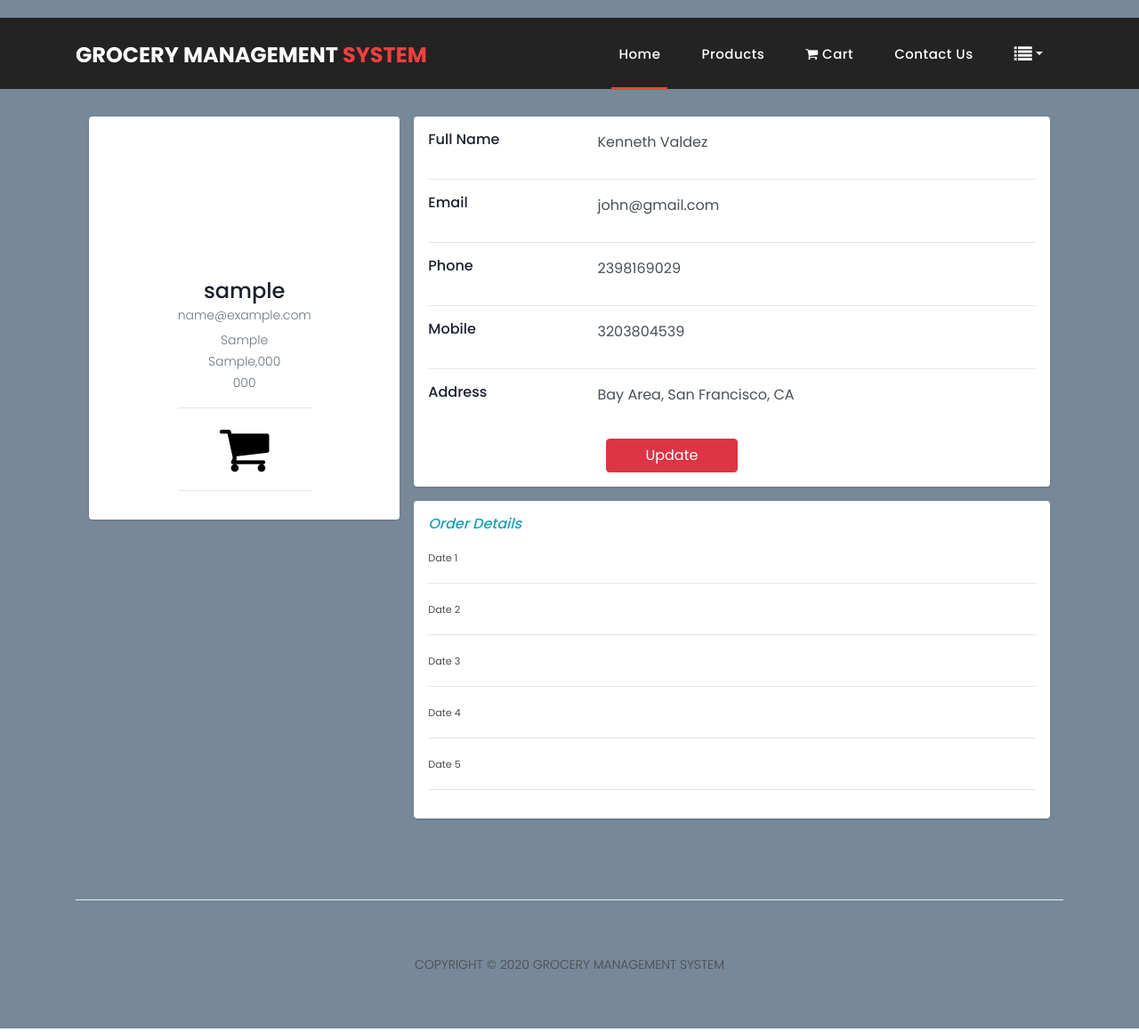
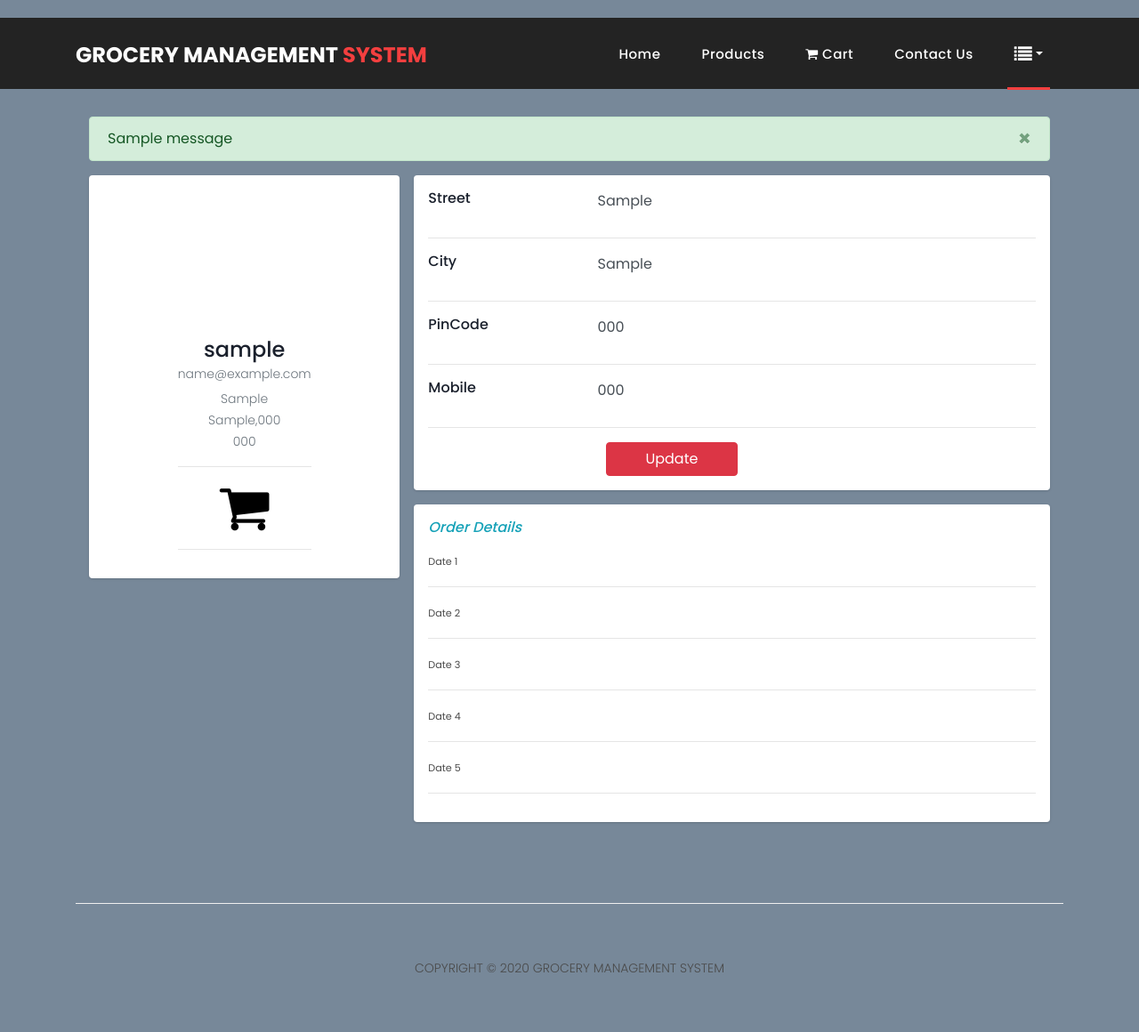
Before and after one commit to bagladivyang03/grocery-management, a Django app: page /grocery_management/viewprofile/ in a window 1280 px wide. Shown: the whole page at 89% size. Run offline with Django 3.2, Linux system fonts and the light colour scheme; a user stored in the database is signed in; tables that the repository leaves empty hold one stand-in row (values such as "Sample post"); one stand-in notice (Sample message) is shown; some libraries are stand-ins or nearby versions; some web fonts are replaced.

Commit message:
added update form and navbar bug fixed

```diff
--- a/grocery_management/forms.py
+++ b/grocery_management/forms.py
@@ -10,7 +10,7 @@ class UserForm(forms.ModelForm):
         fields = ('username','email','password')
         widgets = {
             'username':forms.TextInput(attrs={'class':'form-control bg-white border-left-0 border-md','placeholder':'Username'}),
-            'email':forms.TextInput(attrs={'class':'form-control bg-white border-left-0 border-md','placeholder':'Email'}),
+            'email':forms.EmailInput(attrs={'class':'form-control bg-white border-left-0 border-md','placeholder':'Email'}),
             'password':forms.PasswordInput(attrs={'class':'form-control bg-white border-left-0 border-md','placeholder':'Password'}),
         }
 
@@ -37,3 +37,16 @@ class ContactUsForm(forms.ModelForm):
             'subject': forms.TextInput(attrs={'class':'form-control' ,'id':'subject', 'placeholder':'Subject'}),
             'message': forms.TextInput(attrs={'rows':'6', 'class':'form-control' ,'id':'message', 'placeholder':'Your Message'}),
         }
+
+
+
+class UpdateInfoForm(forms.ModelForm):
+    class Meta():
+        model = CustomerRegistration
+        fields = ('street','city','pincode','mobile')
+        widgets = {
+            'street':forms.TextInput(attrs={'class':'form-control no-border'}),
+            'city':forms.TextInput(attrs={'class':'form-control no-border'}),
+            'pincode':forms.TextInput(attrs={'class':'form-control no-border'}),
+            'mobile':forms.TextInput(attrs={'class':'form-control no-border'}),
+        }
--- a/grocery_management/models.py
+++ b/grocery_management/models.py
@@ -11,7 +11,7 @@ class CustomerRegistration(models.Model):
     street = models.CharField(max_length=50)
     city = models.CharField(max_length=50)
     pincode = models.CharField(max_length=6)
-    mobile = models.CharField(max_length=10)
+    mobile = models.CharField(max_length=10,unique=True)
 
     def __str__(self):
         return self.user.username
--- a/grocery_management/templates/grocery_management/about.html
+++ b/grocery_management/templates/grocery_management/about.html
@@ -1,6 +1,8 @@
 <!DOCTYPE html>
 {% extends "grocery_management/base.html" %}
-
+{% block body5 %}
+active
+{% endblock %}
 {% block body_block %}
 
     <!-- Page Content -->
--- a/grocery_management/templates/grocery_management/base.html
+++ b/grocery_management/templates/grocery_management/base.html
@@ -44,17 +44,17 @@
           </button>
           <div class="collapse navbar-collapse" id="navbarResponsive">
             <ul class="navbar-nav ml-auto">
-                <li class="nav-item active">
+              <li class="nav-item {% block body1 %} {% endblock %}">
                     <a class="nav-link" href="{% url 'grocery_management:homepage' %}">Home
                       <span class="sr-only">(current)</span>
                     </a>
                 </li>
 
-                <li class="nav-item"><a class="nav-link" href="{% url 'grocery_management:productview' %}">Products</a></li>
-                <li class="nav-item"><a class="nav-link" href="{% url 'grocery_management:cartview' %}"><i class="fa fa-shopping-cart" aria-hidden="true"></i> Cart</a></li>
+                <li class="nav-item {% block body2 %} {% endblock %}"><a class="nav-link" href="{% url 'grocery_management:productview' %}">Products</a></li>
+                <li class="nav-item {% block body3 %} {% endblock %}"><a class="nav-link" href="{% url 'grocery_management:cartview' %}"><i class="fa fa-shopping-cart" aria-hidden="true"></i> Cart</a></li>
 
-                <li class="nav-item"><a class="nav-link" href="{% url 'grocery_management:contactus' %}">Contact Us</a></li>
-                <li class="nav-item dropdown">
+                <li class="nav-item {% block body4 %} {% endblock %}"><a class="nav-link" href="{% url 'grocery_management:contactus' %}">Contact Us</a></li>
+                <li class="nav-item  dropdown {% block body5 %} {% endblock %}">
                     <a class="nav-link dropdown-toggle" data-toggle="dropdown" href="#" role="button" aria-haspopup="true" aria-expanded="false"><i class="fa fa-list fa-lg" aria-hidden="true"></i></a>
 
                     <div class="dropdown-menu">
--- a/grocery_management/templates/grocery_management/cart.html
+++ b/grocery_management/templates/grocery_management/cart.html
@@ -1,5 +1,7 @@
 {% extends 'grocery_management/base.html' %}
-
+{% block body3 %}
+active
+{% endblock %}
 {% block body_block %}
 
 <div class="page-heading about-heading header-text" style="background-image: url(/static/images/cart.jpg);">
--- a/grocery_management/templates/grocery_management/contactus.html
+++ b/grocery_management/templates/grocery_management/contactus.html
@@ -1,5 +1,7 @@
 {% extends 'grocery_management/base.html' %}
-
+{% block body4 %}
+active
+{% endblock %}
 
 {% block body_block %}
 
--- a/grocery_management/templates/grocery_management/homepage.html
+++ b/grocery_management/templates/grocery_management/homepage.html
@@ -1,6 +1,8 @@
 <!DOCTYPE html>
 {% extends "grocery_management/base.html" %}
-
+{% block body1 %}
+active
+{% endblock %}
 {% block body_block %}
 
 <!-- Page Content -->
@@ -63,7 +65,7 @@
             <div class="col-md-12">
               <div class="section-heading">
                 <h2>Featured Products</h2>
-                <a href="products.html">view more <i class="fa fa-angle-right"></i></a>
+                <a href="{% url 'grocery_management:productview' %}">view more <i class="fa fa-angle-right"></i></a>
               </div>
             </div>
             <div class="col-md-4">
--- a/grocery_management/templates/grocery_management/login.html
+++ b/grocery_management/templates/grocery_management/login.html
@@ -14,6 +14,7 @@
     <div class = "container" id="login-box">
         <div class = "row py-5 mt-4 align-items-center">
             <div class = "col-md-6 col-lg-7 ml-auto">
+                <!-- {% include 'grocery_management/messages.html'%} -->
                 <form name ="signupform" action = "{% url 'grocery_management:login' %}" method="POST">
                     {% csrf_token %}
                     <div class ="row">
--- /dev/null
+++ b/grocery_management/templates/grocery_management/messages.html
@@ -0,0 +1,8 @@
+{% for message in messages %}
+  <div class="alert {{ message.tags }} alert-dismissible" role="alert">
+    <button type="button" class="close" data-dismiss="alert" aria-label="Close">
+      <span aria-hidden="true">&times;</span>
+    </button>
+    {{ message }}
+  </div>
+{% endfor %}
--- a/grocery_management/templates/grocery_management/viewprofile.html
+++ b/grocery_management/templates/grocery_management/viewprofile.html
@@ -2,6 +2,9 @@
 
 {% extends 'grocery_management/base.html' %}
 {% load static %}
+{% block body5 %}
+active
+{% endblock %}
 {% block body_block %}
 <link rel="stylesheet" href="{% static 'css/viewprofile.css' %}">
 
@@ -12,7 +15,7 @@
         <br>
         <br>
         <br>
-
+        {% include 'grocery_management/messages.html' %}
         <div class="row gutters-sm">
           <div class="col-md-4 mb-3">
             <div class="card">
@@ -42,31 +45,33 @@
           <div class="col-md-8">
             <div class="card mb-3">
               <div class="card-body">
-                <div class="row">
+                <form enctype = "multipart/form-data" method = "post">
+                  {% csrf_token %}
+                  <div class="row">
                   <div class="col-sm-3">
-                    <h6 class="mb-0">Full Name</h6>
+                    <h6 class="mb-0">Street</h6>
                   </div>
                   <div class="col-sm-9 text-secondary">
                     <!-- {{ request.user.username }} -->
-                    <input type="text" class="form-control no-border" value="Kenneth Valdez">
+                    {{ update_form.street }}
                   </div>
                 </div>
                 <hr>
                 <div class="row">
                   <div class="col-sm-3">
-                    <h6 class="mb-0">Email</h6>
+                    <h6 class="mb-0">City</h6>
                   </div>
                   <div class="col-sm-9 text-secondary">
-                    <input type="email" class="form-control no-border" value="john@gmail.com">
+                    {{ update_form.city }}
                   </div>
                 </div>
                 <hr>
                 <div class="row">
                   <div class="col-sm-3">
-                    <h6 class="mb-0">Phone</h6>
+                    <h6 class="mb-0">PinCode</h6>
                   </div>
                   <div class="col-sm-9 text-secondary">
-                    <input type="tel" class="form-control no-border" value="2398169029">
+                    {{ update_form.pincode }}
                   </div>
                 </div>
                 <hr>
@@ -75,24 +80,16 @@
                     <h6 class="mb-0">Mobile</h6>
                   </div>
                   <div class="col-sm-9 text-secondary">
-                    <input type="tel" class="form-control no-border" value="3203804539">
+                    {{ update_form.mobile }}
                   </div>
                 </div>
                 <hr>
-                <div class="row">
-                  <div class="col-sm-3">
-                    <h6 class="mb-0">Address</h6>
-                  </div>
-                  <div class="col-sm-9 text-secondary">
-                    <input type="text" class="form-control no-border" value="Bay Area, San Francisco, CA">
-                  </div>
-                </div>
-                <br>
                 <div class="row" style="padding-left: 200px;">
                   <div class="col-sm-3">
                     <button class="btn btn-danger" id = "btn1">Update</button>
                   </div>
                 </div>
+              </form>
                 <script>
                   document.querySelector("button").addEventListener("click",function(){
                     alert("Are you Sure you want to update changes?");
--- a/grocery_management/views.py
+++ b/grocery_management/views.py
@@ -1,8 +1,8 @@
 from django.shortcuts import render, redirect
-from grocery_management.forms import UserForm, CustomerInfoForm, ContactUsForm
+from grocery_management.forms import UserForm, CustomerInfoForm, ContactUsForm, UpdateInfoForm
 from grocery_management.models import CustomerRegistration
 from django.contrib import messages
-from django.contrib.auth import authenticate, login, logout
+from django.contrib.auth import authenticate,login,logout
 from django.http import HttpResponseRedirect, HttpResponse
 from django.urls import reverse
 from django.contrib.auth.decorators import login_required
@@ -19,6 +19,7 @@ from rest_framework.response import Response
 import json
 from django.core import serializers
 from datetime import datetime
+from django.contrib import messages
 # Create your views here.
 
 
@@ -54,18 +55,18 @@ def user_login(request):
             user = authenticate(request, username=username, password=password)
 
             if user is not None:
-                # if user.is_active:
-                request.session['user_id'] = request.user.id
-                login(request, user)
-                return redirect("grocery_management:homepage")
-                # else:
-                #     return HttpResponse("Account doesn't exists")
+                if user.is_active:
+                    request.session['user_id'] = request.user.id
+                    login(request, user)
+                    return redirect("grocery_management:homepage")
+                else:
+                    messages.info(request, "Account doesn't exists")
             else:
                 messages.info(request, 'Username or Password Incorrect')
-                #print("Someone tried to d and failed!")
-                #print("Username: {} and password {}".format(username, password))
+                # print("Someone tried to login and failed!")
+                # print("Username: {} and password {}".format(username, password))
                 # return HttpResponse("invalid login details supplied!")
-        return render(request, 'grocery_management/login.html', {})
+        return render(request, 'grocery_management/login.html',{})
 
 
 @login_required
@@ -119,7 +120,15 @@ def view_profile(request):
     customer_info = CustomerRegistration.objects.get(user_id=request.user.id)
     print(customer_info)
     print(customer_info.street)
-    return render(request, 'grocery_management/viewprofile.html', {'customer_info': customer_info})
+    update_form = UpdateInfoForm(instance=customer_info)
+    print(update_form)
+    # print(update_form.mobile)
+    if request.method=="POST":
+        update_form = UpdateInfoForm(request.POST,instance=customer_info)
+        if update_form.is_valid():
+            update_form.save()
+            messages.success(request,"Your profile is updated successfully!!",extra_tags='alert-success')
+    return render(request, 'grocery_management/viewprofile.html', {'customer_info': customer_info,'update_form':update_form})
 
 
 class CartView(TemplateView):
```
Also changed, not shown: grocery_management/templates/grocery_management/products.html (+7 -4 lines), groceryapp/settings.py (+11 -0 lines).
